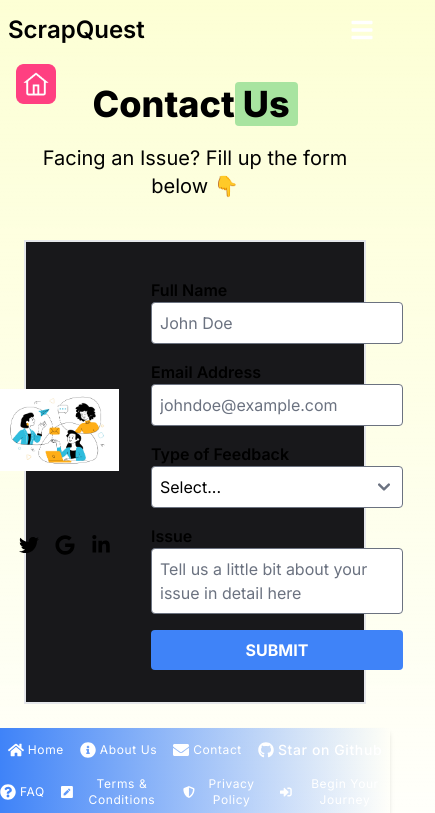
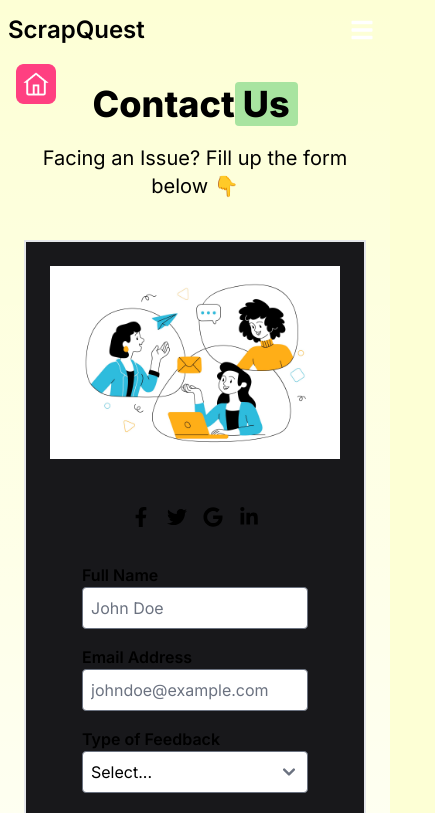
Before and after one commit to Abidsyed25/ScrapQuest, a Next.js app: page /contact in a window 390 px wide. Shown: the top 813 px of the page, 435 px wide, since content can reach past the window. Built offline with nearby package versions, Linux system fonts and the light colour scheme.

Commit message:
contact us responsive

```diff
--- a/app/contact/page.tsx
+++ b/app/contact/page.tsx
@@ -6,17 +6,11 @@
 import React, { useState, useEffect } from "react";
 import Link from "next/link";
 import Image from "next/image";
-import homeIcon from './homeicon.png'; // Ensure this path is correct
-import Footer from '@/components/Footer';
-import contact from "./contact.jpg"
-import {
-  FaFacebookF,
-  FaTwitter,
-  FaGoogle,
-  FaLinkedinIn,
-} from "react-icons/fa";
+import homeIcon from "./homeicon.png"; // Ensure this path is correct
+import Footer from "@/components/Footer";
+import contact from "./contact.jpg";
+import { FaFacebookF, FaTwitter, FaGoogle, FaLinkedinIn } from "react-icons/fa";
 import "@fortawesome/fontawesome-free/css/all.min.css";
-
 
 // Define the form schema using zod
 const formSchema = z.object({
@@ -41,19 +35,6 @@
     },
   });
 
-  // Disable scrolling on mount
-  // useEffect(() => {
-  //   const disableScroll = () => {
-  //     document.body.style.overflow = 'hidden';
-  //   };
-  //   disableScroll();
-
-  //   // Re-enable scrolling when component unmounts
-  //   return () => {
-  //     document.body.style.overflow = 'visible';
-  //   };
-  // }, []);
-
   // Handle form submission
   const handleSubmit = (values: z.infer<typeof formSchema>) => {
     console.log(values);
@@ -68,7 +49,9 @@
     if (form.watch("feedbackType") === "other") {
       return (
         <div className="flex flex-col">
-          <label htmlFor="otherFeedback" className="font-semibold">Other Feedback</label>
+          <label htmlFor="otherFeedback" className="font-semibold">
+            Other Feedback
+          </label>
           <textarea
             id="otherFeedback"
             placeholder="Enter your feedback here"
@@ -76,7 +59,9 @@
             className="p-2 border rounded resize-none text-black"
           />
           {form.formState.errors.otherFeedback && (
-            <p className="text-red-500">{form.formState.errors.otherFeedback.message}</p>
+            <p className="text-red-500">
+              {form.formState.errors.otherFeedback.message}
+            </p>
           )}
         </div>
       );
@@ -85,16 +70,16 @@
   };
 
   const homeIconStyle: React.CSSProperties = {
-    position: 'absolute',
-    top: '4rem', // Adjust as needed for positioning
-    left: '1rem', // Adjust as needed for positioning
-    width: '2.5rem',
-    cursor: 'pointer'
+    position: "absolute",
+    top: "4rem", // Adjust as needed for positioning
+    left: "1rem", // Adjust as needed for positioning
+    width: "2.5rem",
+    cursor: "pointer",
   };
 
   return (
     <div className="relative">
-      <Nav />
+      <Nav/>
       <div className="w-full container mx-auto p-6 max-w-[48rem]">
         <Link href="/" passHref>
           <Image
@@ -111,13 +96,12 @@
         <p className="pt-5 text-xl sm:text-2xl text-center">
           Facing an Issue? Fill up the form below 👇
         </p>
-        <main className="flex items-center justify-center bg-zinc-900 border-2 mt-10">
-          {/* <div className="flex flex-wrap flex-row justify-center items-center"> */}
-          <div className="flex flex-wrap flex-col justify-center items-center">
-            <div className="ml-10">
+        <main className="flex flex-col sm:flex-row items-center justify-center bg-zinc-900 border-2 mt-10 p-6 sm:p-0">
+          <div className="flex flex-col items-center">
+            <div className="flex-shrink-0 mb-6 sm:mb-0 sm:ml-10">
               <Image src={contact} height={650} width={410} alt="contact" />
             </div>
-            <div className="social-media flex justify-center mt-16 text-center ml-5">
+            <div className="social-media flex justify-center mt-6 sm:mt-16 text-center sm:ml-5">
               <a
                 href="https://www.facebook.com"
                 className="social-icon mx-2 hover:text-blue-400"
@@ -240,7 +224,6 @@
               )}
             </div>
           </div>
-          {/* </div> */}
         </main>
       </div>
       <Footer />
```
